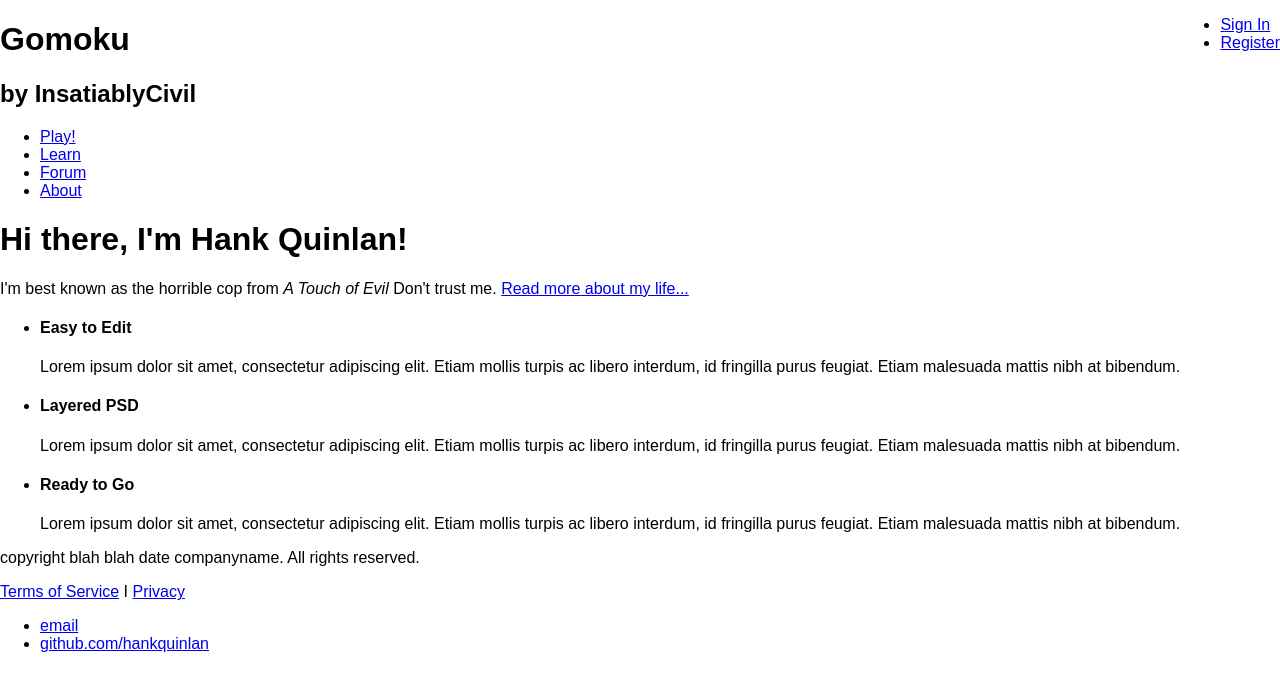
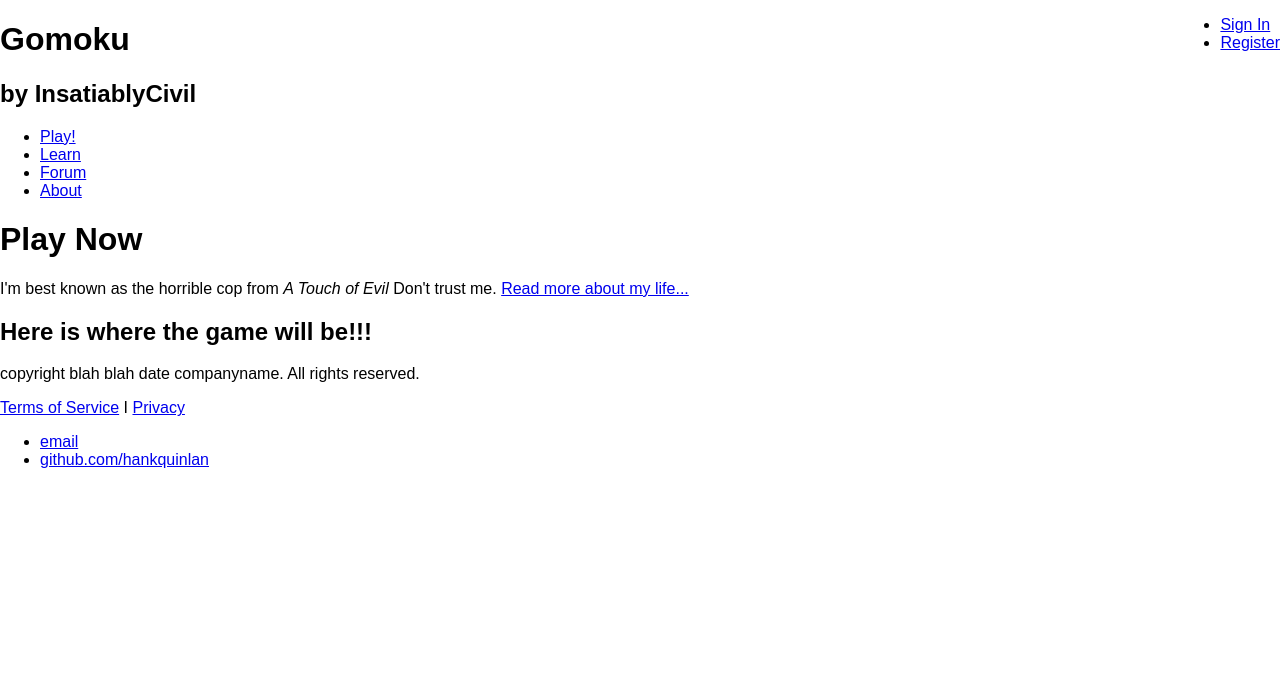
Before and after one commit to insatiablycivil/insatiablycivil.github.io, a Jekyll site: the page index.html, which Jekyll copies as it is, in a window 1280 px wide. Shown: the top 691 px of the page. Built offline with Jekyll 4.4.1, drawn with Linux system fonts in a browser that asks for light colours.

Commit message:
Update index.html

```diff
--- a/index.html
+++ b/index.html
@@ -26,30 +26,14 @@
 		    		</ul>
 			</nav>
 		<div class="container">
-    		<div class="blurb">
-        		<h1>Hi there, I'm Hank Quinlan!</h1>
-				<p>I'm best known as the horrible cop from <em>A Touch of Evil</em> Don't trust me. <a href="/about">Read more about my life...</a></p>
-    		</div><!-- /.blurb -->
+	    		<div class="into">
+	        		<h1>Play Now</h1>
+					<p>I'm best known as the horrible cop from <em>A Touch of Evil</em> Don't trust me. <a href="/about">Read more about my life...</a></p>
+	    		</div><!-- /.intro -->
+			<div class="game">
+				<h2>Here is where the game will be!!!</h2>
+			</div><!-- /.intro -->
 		</div><!-- /.container -->
-		<div id="features">
-			<div class="wrapper">
-				<ul>
-					<li class="feature-1">
-						<h4>Easy to Edit</h4>
-						<p>Lorem ipsum dolor sit amet, consectetur adipiscing elit. Etiam mollis turpis ac libero interdum, id fringilla purus feugiat. Etiam malesuada mattis nibh at bibendum.</p>
-					</li>
-					<li class="feature-2">
-						<h4>Layered PSD</h4>
-						<p>Lorem ipsum dolor sit amet, consectetur adipiscing elit. Etiam mollis turpis ac libero interdum, id fringilla purus feugiat. Etiam malesuada mattis nibh at bibendum.</p>
-					</li>
-					<li class="feature-3">
-						<h4>Ready to Go</h4>
-						<p>Lorem ipsum dolor sit amet, consectetur adipiscing elit. Etiam mollis turpis ac libero interdum, id fringilla purus feugiat. Etiam malesuada mattis nibh at bibendum.</p>
-					</li>
-					<div class="clear"></div>
-				</ul>
-			</div>
-		</div>
 		<footer>
 			<div id="footer-info">
 				<p>copyright blah blah date companyname. All rights reserved.</p>
```
